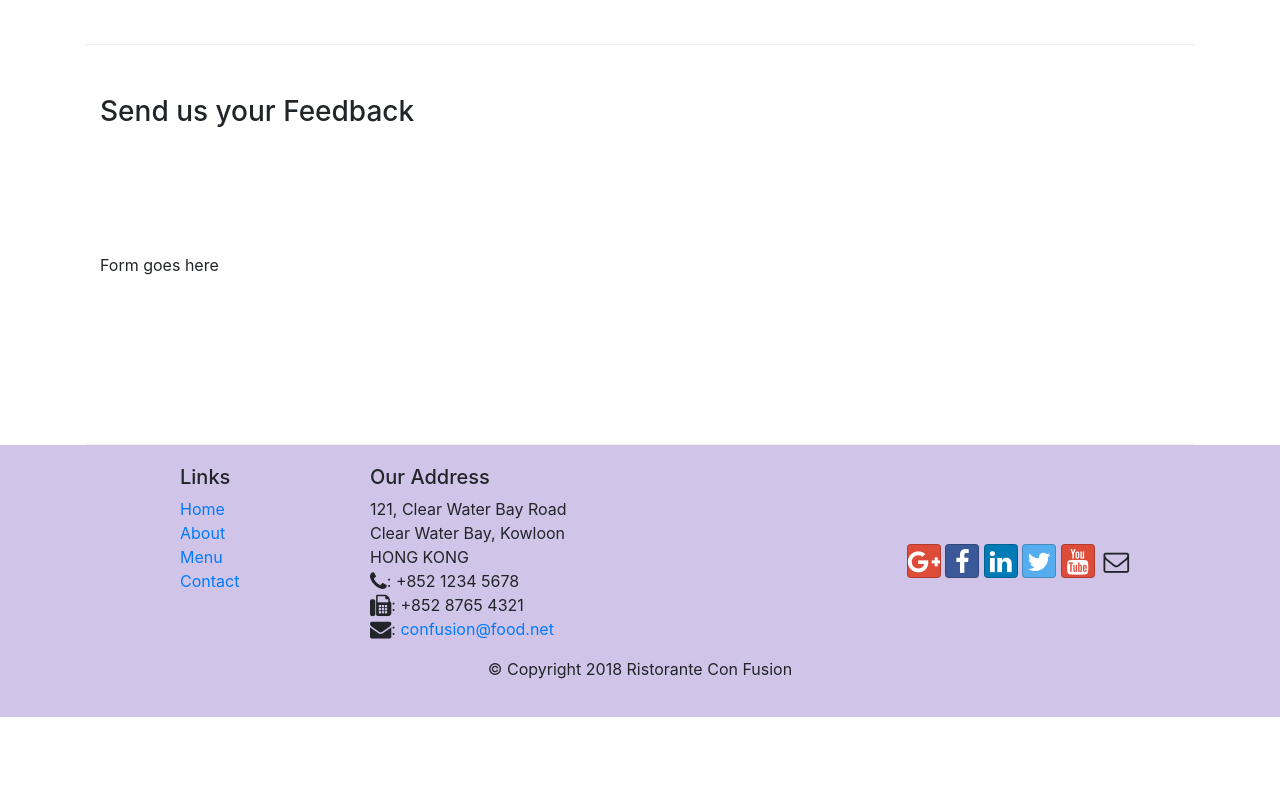
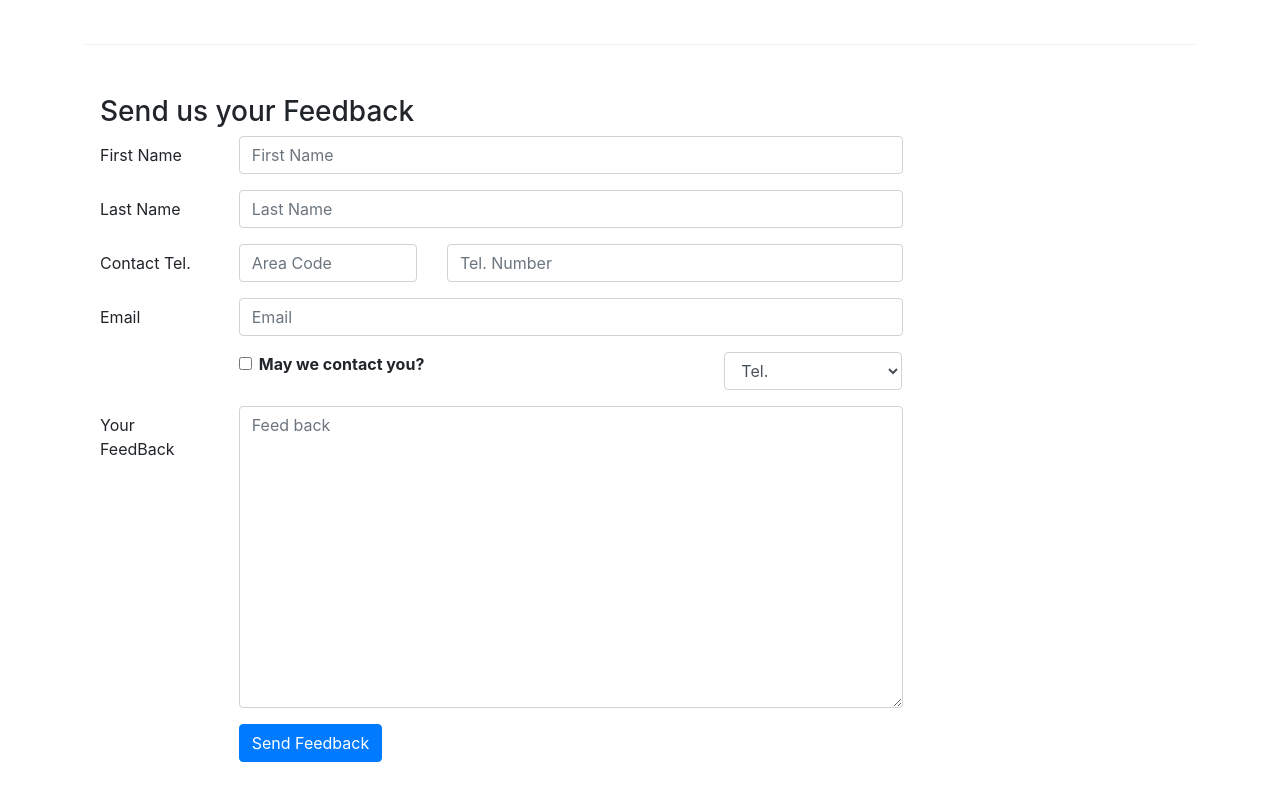
Before and after one commit to TejaSaiInukurthi/Confusion, a website: page contactus.html in a window 1280 px wide. Shown: the part 820-1620 px from the top of the page. Before the commit the page ends 1537 px from the top, so only its background shows below. Drawn offline with nearby package versions, Linux system fonts and the light colour scheme.

Commit message:
adding forms

```diff
--- a/contactus.html
+++ b/contactus.html
@@ -93,7 +93,69 @@
               <h3>Send us your Feedback</h3>
            </div>
             <div class="col-12 col-md-9">
-                Form goes here
+                <form>
+                    <div class="form-group row">
+                        <label for="firstname" class="col-md-2 col-form-label">First Name</label>
+                        <div class="col-md-10">
+                            <input type="text" class="form-control" id="firstname" name="firstname" placeholder="First Name">
+                        </div>
+                    </div>
+                    <div class="form-group row">
+                        <label for="lastname" class="col-md-2 col-form-label">Last Name</label>
+                        <div class="col-md-10">
+                            <input type="text" class="form-control" id="lastname" name="lastname" placeholder="Last Name">
+                        </div>
+                    </div>
+                    <div class="form-group row">
+                        <label for="telnum" class="col-12 col-md-2 col-form-label">Contact Tel.</label>
+                        <div class="col-5 col-md-3">
+                            <input type="tel" class="form-control" id="areacode" name="areacode" placeholder="Area Code">
+                        </div>
+                        <div class="col-7 col-md-7">
+                            <input type="tel" class="form-control" id="telnum" name="telnum" placeholder="Tel. Number">
+                        </div>
+                    </div>
+                    <div class="form-group row">
+                        <label for="emailid" class="col-md-2 col-form-label">Email</label>
+                        <div class="col-md-10">
+                            <input type="email" class="form-control" id="emailid" name="emailid" placeholder="Email">
+                        </div>
+                    </div>
+                    <div class="form-group row">
+                        <div class="col-md-6 offset-md-2">
+                            <div class="form-check">
+                                <input type="checkbox" class='form-check-input'
+                                name='approve'  id = "approve"  value="">
+                                <label class="form-check-label" for="approve">
+                                    <strong>May we contact you?</strong>
+                                </label>
+                            </div>
+                        </div>
+                        <div class="col-md-3 offset-md-1">
+                            <select class="form-control">
+                                <option>
+                                    Tel.
+                                </option>
+                                <option>
+                                    Email.
+                                </option>
+                            </select>
+                        </div>
+                    </div>
+                    <div class="form-group row">
+                        <label for="feedback" class="col-md-2 col-form-label">Your FeedBack</label>
+                        <div class="col-md-10">
+                            <textarea class="form-control" id="feedback" name="feedback" placeholder="Feed back" rows=12></textarea>
+                        </div>
+                    </div>
+                    <div class="form-group row">
+                        <div class="offset-md-2 col-md-10">
+                            <button type="submit" class="btn btn-primary">
+                                Send Feedback
+                            </button>
+                        </div>
+                    </div>
+                </form>
             </div>
              <div class="col-12 col-md">
             </div>
```
